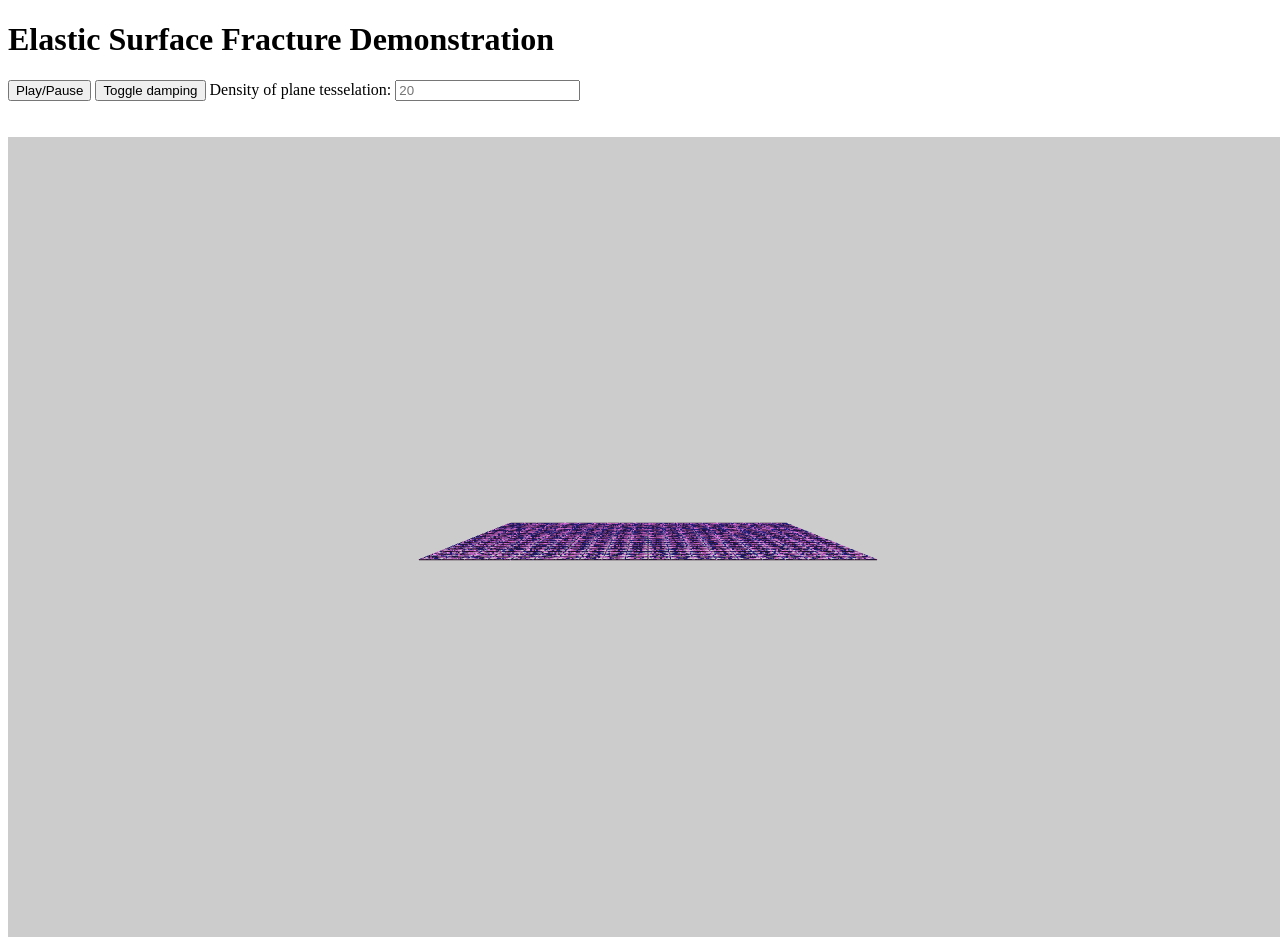
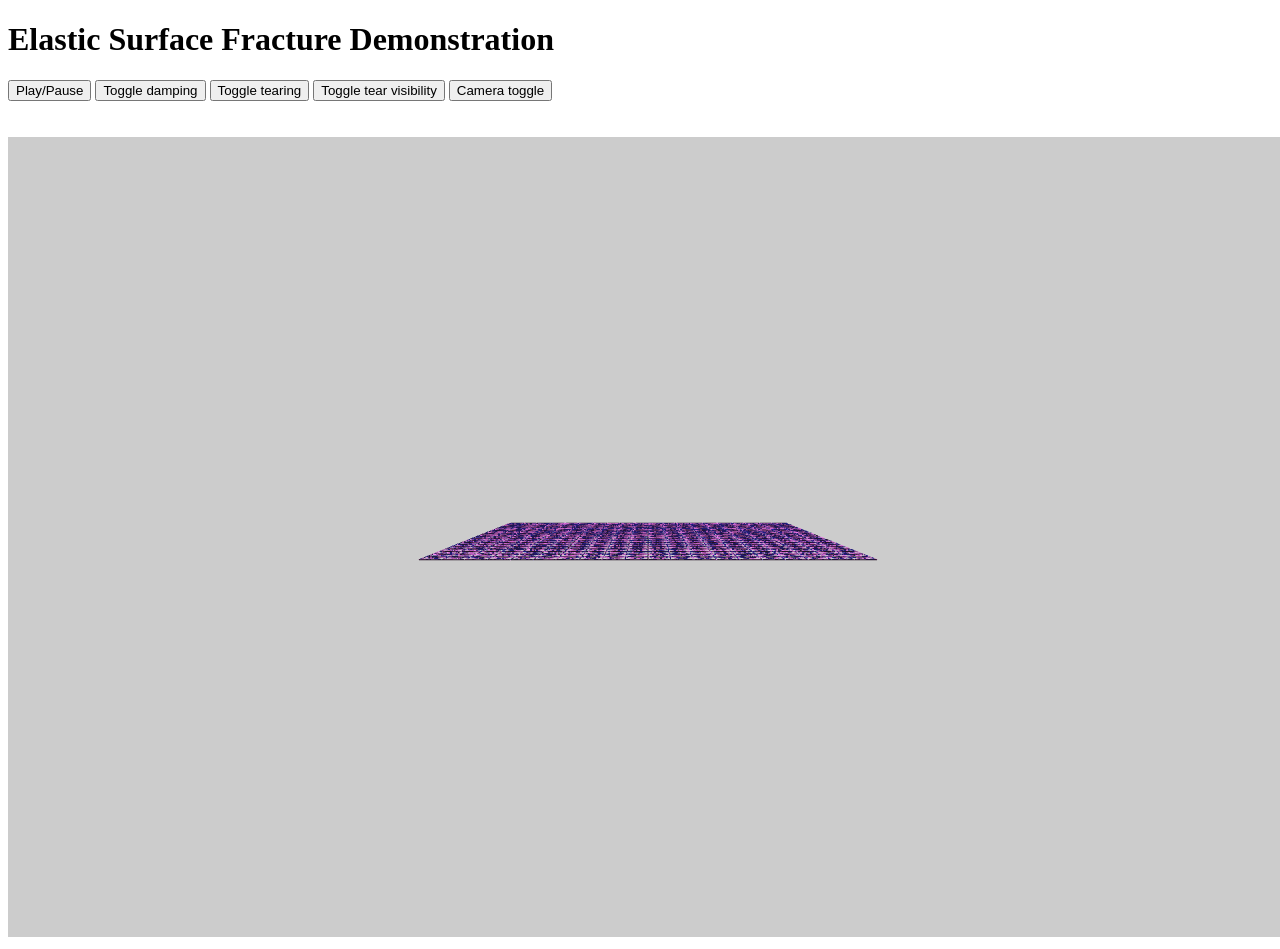
Before and after one commit to mrm8391/ElasticSurfaceFracture, a website: page index.html in a window 1280 px wide. Drawn offline with Linux system fonts and the light colour scheme.

Commit message:
Add buttons and placeholders
-Add tear, tear visibility, and camera toggle buttons
-Add placeholders for future buttons
-Add camera position objects, and a camera set function in Update.js

```diff
--- a/index.html
+++ b/index.html
@@ -23,8 +23,19 @@
     <!-- Extremely complex html -->
     <button id="startButtonId">Play/Pause</button>
     <button id="dampButtonId">Toggle damping</button>
-    <label for="planeLevelInput">Density of plane tesselation:</label>
+    <button id="tearButtonId">Toggle tearing</button>
+    <button id="tearVisibleButtonId">Toggle tear visibility</button>
+    <!-- <button id="cubeVisibleButtonId">Toggle cube visibility</button> -->
+    <button id="cameraButtonId">Camera toggle</button>
+    <!-- <button id="wireframeButtonId">Wireframe toggle</button> -->
+    <!-- <label for="planeLevelInput">Density of plane tesselation:</label>
     <input type="text" id="planeLevelInputId" name="planeLevelInput" placeholder="20">
+    <label for="cubeWidthInput">Width of cube object:</label>
+    <input type="text" id="cubeWidthInputId" name="cubeWidthInput" placeholder="5"> -->
+    <!-- <label for="stopPointInput">Stop point for object:</label>
+    <input type="text" id="stopPointInputId" name="stopPointInput" placeholder="-30">
+    <label for="maxStretchInput">Maximum stretching a spring can handle:</label>
+    <input type="text" id="maxStretchInputId" name="maxStretchInput" placeholder="10"> -->
 
     <br>
     <br>
--- a/js/Buttons.js
+++ b/js/Buttons.js
@@ -2,13 +2,27 @@ var Buttons = {
 
 	startButton: document.getElementById('startButtonId'),
 	dampButton: document.getElementById('dampButtonId'),
-	planeLevelBox: document.getElementById('planeLevelInputId'),
+	tearButton: document.getElementById('tearButtonId'),
+	tearVisibleButton: document.getElementById('tearVisibleButtonId'),
+	// cubeVisibleButton: document.getElementById('cubeVisibleButtonId'),
+	cameraButton: document.getElementById('cameraButtonId'),
+	// wireframeButton: document.getElementById('wireframeButtonId'),
+
+	// planeLevelBox: document.getElementById('planeLevelInputId'),
+	// cubeWidthBox: document.getElementById('cubeWidthInputId'),
+	// stopPointBox: document.getElementById('stopPointInputId'),
+	// maxStretchBox: document.getElementById('maxStretchInputId'),
 
 	allElements: null,
 
 	registerButtonsAndForms(){
 		Buttons.dampButton.onclick = function() {CONF.dampingOff = !CONF.dampingOff;};
 		Buttons.startButton.onclick = function() {paused = !paused;}
+		Buttons.tearButton.onclick = function() {CONF.tearable = !CONF.tearable;}
+		Buttons.tearVisibleButton.onclick = function() {CONF.tornFacesVisible = !CONF.tornFacesVisible;}
+		// Buttons.cubeVisibleButton.onclick = function() {CONF.cubeVisible = !CONF.cubeVisible;}
+		Buttons.cameraButton.onclick = function() {Update.toggleCamera();}
+		// Buttons.wireframeButton.onclick = function() {Update.toggleCamera();}
 
 		Buttons.allElements = [Buttons.startButton, Buttons.dampButton];
 	},
--- a/js/Main.js
+++ b/js/Main.js
@@ -26,6 +26,17 @@ var currentCollisions; //points on the plane that are currently colliding (NOT U
 
 // Configuration constants
 paused = CONF.startPaused;
+var cameraBottom = CONF.cameraBottomView;
+
+var sideCameraView = {
+	up: new THREE.Vector3(0,-10,100),
+	position: new THREE.Vector3(0, -100, 10)
+};
+
+var bottomCameraView = {
+	up: new THREE.Vector3(0,-1,0),
+	position: new THREE.Vector3(0, 0.5, -75)
+};
 
 Buttons.registerButtonsAndForms();
 initPlane();
@@ -160,13 +171,9 @@ function initScene() {
 	camera = new THREE.PerspectiveCamera( 60, window.innerWidth / window.innerHeight, 1, 1000 );
 
 	if(!CONF.cameraBottomView){
-		camera.up = new THREE.Vector3(0,-10,100);
-		camera.position.y = -100;
-		camera.position.z = 10;
+		Update.setCamera(sideCameraView);
 	}else{
-		camera.up = new THREE.Vector3(0,-1,0);
-		camera.position.y = 0.5;
-		camera.position.z = -75;
+		Update.setCamera(bottomCameraView);
 	}
 
 	camera.lookAt(new THREE.Vector3(0,0,0));
@@ -231,6 +238,10 @@ function initGeometry(){
 	} );
 
 	let transparentMaterial = new THREE.MeshBasicMaterial( { transparent: true, opacity: 0 } );
+	// let planeWireframeMaterial = new THREE.MeshPhongMaterial( {
+	// 	color: 0xff80ff, flatShading: true, wireframe: true
+	// } );
+
 	let materials = [planeMaterial, transparentMaterial];
 
 	planeMaterial.side = THREE.DoubleSide;
--- a/js/Update.js
+++ b/js/Update.js
@@ -110,6 +110,25 @@ var Update = {
 		//	face.materialIndex = 0;
 
 		planeGeometry.groupsNeedUpdate = true;
+	},
+
+	setCamera(cameraPosObject){
+		camera.up = cameraPosObject.up;
+		camera.position.x = cameraPosObject.position.x;
+		camera.position.y = cameraPosObject.position.y;
+		camera.position.z = cameraPosObject.position.z;
+	},
+
+	toggleCamera(){
+		if(cameraBottom){
+			Update.setCamera(sideCameraView);
+		}else{
+			Update.setCamera(bottomCameraView);
+		}
+
+		cameraBottom = !cameraBottom;
 	}
 
+
+
 }
```
